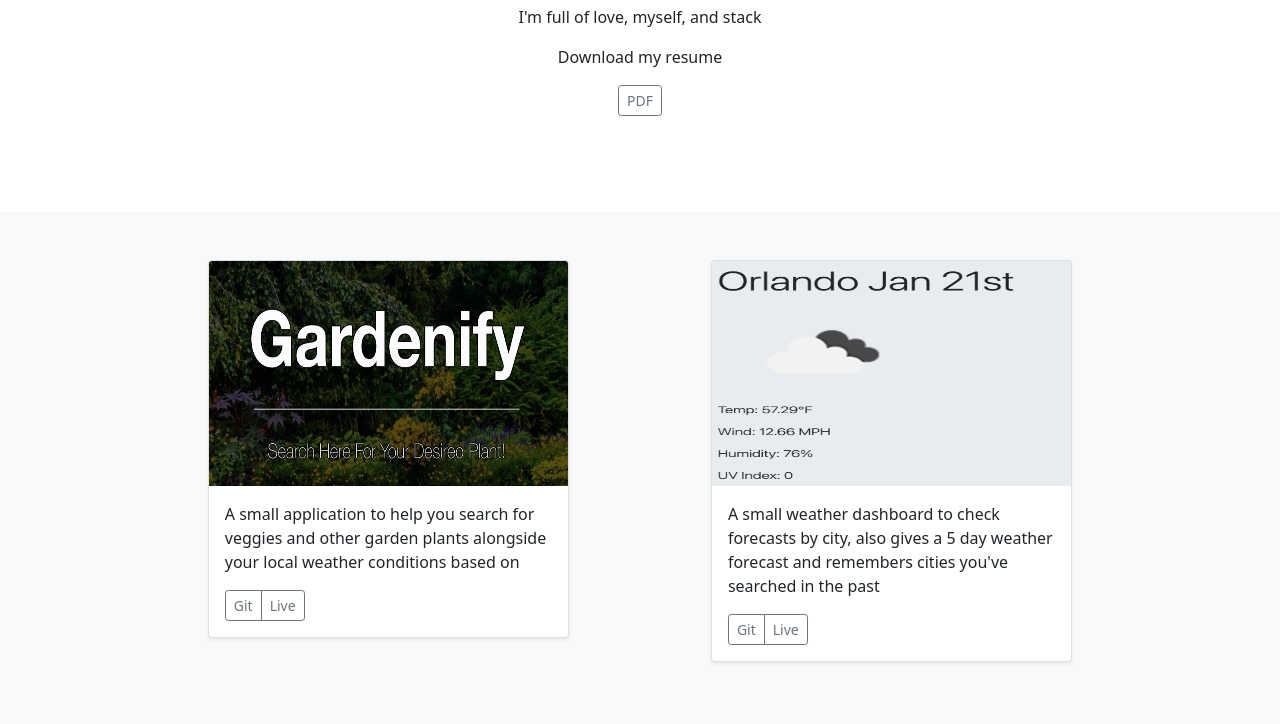
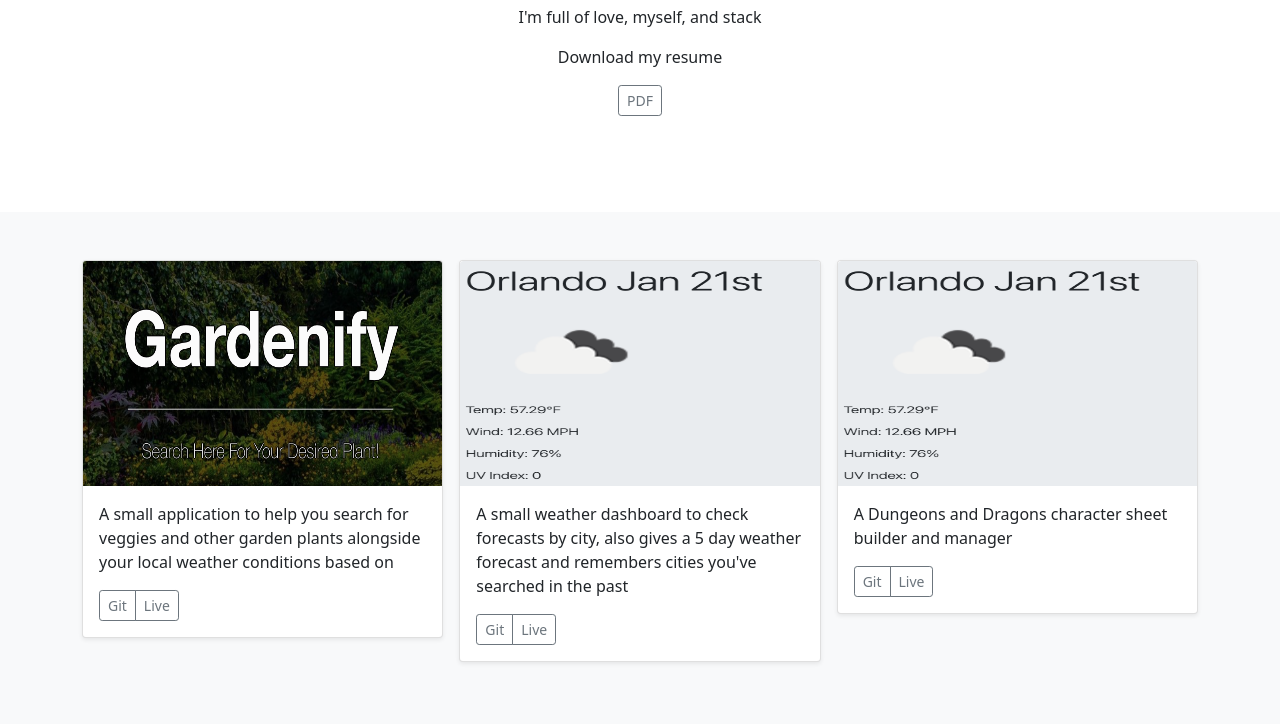
Before and after one commit to sankeatan/Advanced-CSS-Homework, a plain HTML site: page index.html in a window 1280 px wide. Shown: the part 469-1193 px from the top of the page. Drawn offline with nearby package versions, Linux system fonts and the light colour scheme.

Commit message:
added 3rd project

```diff
--- a/index.html
+++ b/index.html
@@ -70,6 +70,21 @@
                   </div>
                 </div>
               </div>
+            <div class="col">
+                <div class="card shadow-sm">
+                  <img src="./resources/images/WeatherDashboardPic.png"class="bd-placeholder-img card-img-top" width="100%" height="225" aria-label="Weather Dashboard Project" >
+
+                  <div class="card-body">
+                    <p class="card-text">A Dungeons and Dragons character sheet builder and manager</p>
+                    <div class="d-flex justify-content-between align-items-center">
+                      <div class="btn-group">
+                        <a href="https://github.com/sankeatan/DnD_Character_Generator" target="_blank" class="btn btn-sm btn-outline-secondary">Git</a>
+                        <a href="https://collective-dnd.herokuapp.com/" target="_blank" class="btn btn-sm btn-outline-secondary">Live</a>
+                      </div>
+                    </div>
+                  </div>
+                </div>
+              </div>
           </div>
         </div>
       </div>
```
